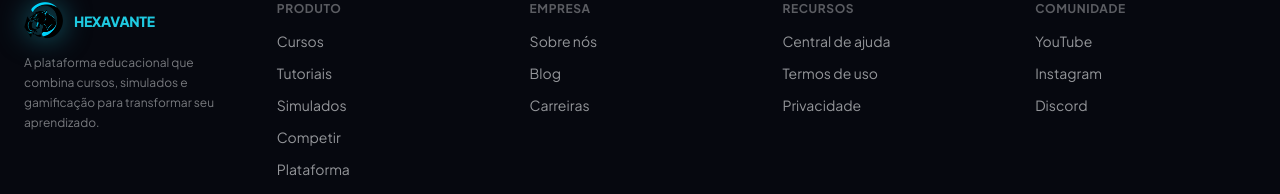
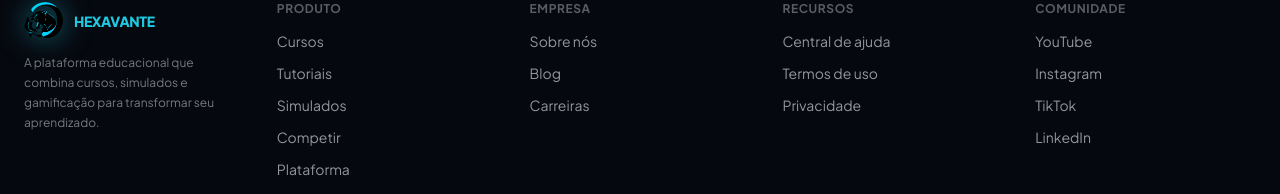
Before and after one commit to Hexavante/Hexavante-landing, a Next.js app: page / in a window 1280 px wide. Shown: the part 5908-6102 px from the top of the page. Built offline with nearby package versions, Linux system fonts and the light colour scheme; no server answers.

Commit message:
feat: real Hexavante social links in footer (YouTube, Instagram, TikTok, LinkedIn)

```diff
--- a/src/components/site-footer.tsx
+++ b/src/components/site-footer.tsx
@@ -25,9 +25,10 @@ const resourceLinks = [
 ];
 
 const socialLinks = [
-  { label: "YouTube", href: "#" },
-  { label: "Instagram", href: "#" },
-  { label: "Discord", href: "#" },
+  { label: "YouTube", href: "https://www.youtube.com/@Hexavante" },
+  { label: "Instagram", href: "https://www.instagram.com/hexavante_ofc/" },
+  { label: "TikTok", href: "https://www.tiktok.com/@hexavante_ofc" },
+  { label: "LinkedIn", href: "https://www.linkedin.com/in/hexa-vante-97b55542b/" },
 ];
 
 export function SiteFooter() {
```
